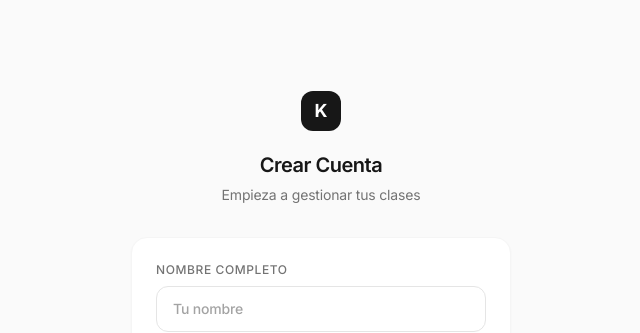
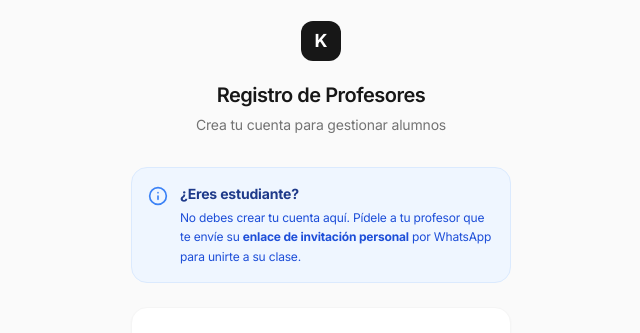
Before and after one commit to Musicweekchops/khora, a Next.js app: page /register in a window 1280 px wide. Shown: the top 333 px of the page, without its empty margins (319-959 px from the left). Built offline with nearby package versions, Linux system fonts and the light colour scheme; no server answers.

Commit message:
Update page.tsx

```diff
--- a/app/register/page.tsx
+++ b/app/register/page.tsx
@@ -4,6 +4,7 @@ import { useState } from "react"
 import Link from "next/link"
 import { supabase } from "@/lib/supabase"
 import { CHILE_REGIONS } from "@/lib/chile-regions"
+import { Info } from "lucide-react"
 
 export default function RegisterPage() {
   const [form, setForm] = useState({ name: "", email: "", password: "", region: "", comuna: "" })
@@ -45,8 +46,19 @@ export default function RegisterPage() {
           <div className="w-10 h-10 rounded-xl bg-neutral-900 flex items-center justify-center mx-auto mb-5">
             <span className="text-white text-lg font-bold">K</span>
           </div>
-          <h1 className="text-xl font-semibold text-neutral-900 tracking-tight">Crear Cuenta</h1>
-          <p className="text-sm text-neutral-500 mt-1.5">Empieza a gestionar tus clases</p>
+          <h1 className="text-xl font-semibold text-neutral-900 tracking-tight">Registro de Profesores</h1>
+          <p className="text-sm text-neutral-500 mt-1.5">Crea tu cuenta para gestionar alumnos</p>
+        </div>
+
+        {/* Mensaje de advertencia para alumnos */}
+        <div className="mb-6 bg-blue-50 border border-blue-100 rounded-2xl p-4 flex gap-3 text-left">
+          <Info className="w-5 h-5 text-blue-500 shrink-0 mt-0.5" />
+          <div>
+            <h3 className="text-sm font-bold text-blue-900">¿Eres estudiante?</h3>
+            <p className="text-xs text-blue-700 mt-1 leading-relaxed">
+              No debes crear tu cuenta aquí. Pídele a tu profesor que te envíe su <strong className="font-bold">enlace de invitación personal</strong> por WhatsApp para unirte a su clase.
+            </p>
+          </div>
         </div>
 
         <div className="kh-card p-6">
```
